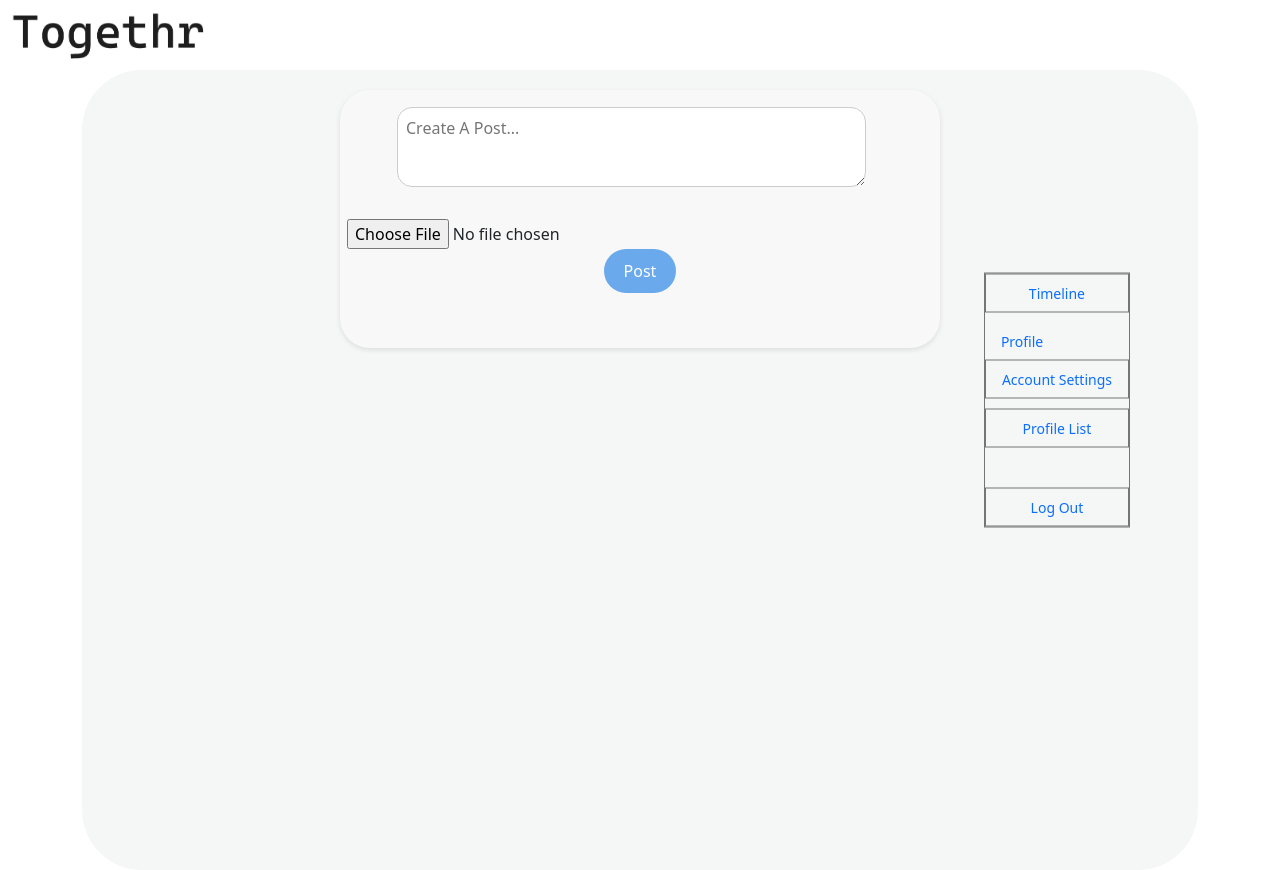
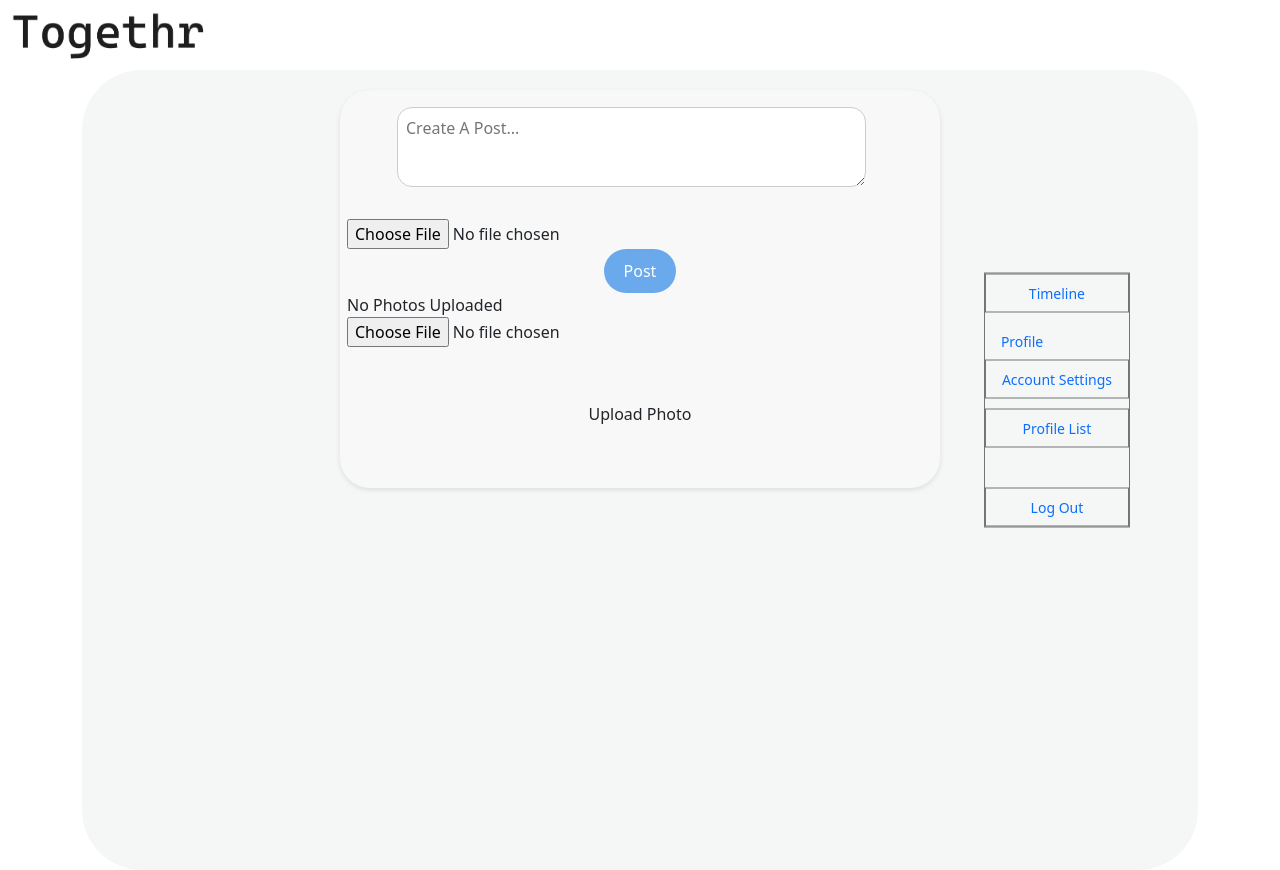
Before and after one commit to adrimsaav/togethr-app, a Django app: page /timeline/ in a window 1280 px wide. Run offline with Django 4.2, Linux system fonts and the light colour scheme; the visitor is signed in with stand-in values (Sample User, id 1); data that the repository does not hold is empty.

Commit message:
Attempt AWS

```diff
--- a/togethr/main_app/models.py
+++ b/togethr/main_app/models.py
@@ -19,12 +19,6 @@ class Post(models.Model):
     def likes(self):
         return self.like.count()
 
-class Photo(models.Model):
-    user = models.ForeignKey(User, on_delete=models.CASCADE)
-    url = models.CharField(max_length=200)
-
-    def __str__(self):
-        return f"Posted by {self.user.username} @{self.url}"
 
 
 
@@ -68,3 +62,10 @@ def create_profile(sender, instance, created, **kwargs):
         user_profile.save()
 
 post_save.connect(create_profile, sender=User)
+
+class Photo(models.Model):
+    url = models.CharField(max_length=200)
+    user = models.ForeignKey(User, on_delete=models.CASCADE)
+
+    def __str__(self):
+        return f"Photo for user_id: {self.user_id} @{self.url}"
--- a/togethr/main_app/templates/timeline.html
+++ b/togethr/main_app/templates/timeline.html
@@ -10,6 +10,17 @@
             {{ form.as_p }}
             <input type="file" name="photo-file" accept="image/*">
             <button type="submit" class="post-button">Post</button>
+            {% for photo in user.photo_set.all %}
+                <img class="responsive-img card-panel" src="{{photo.url}}">
+            {% empty %}
+                <div class="card-panel teal-text center-align">No Photos Uploaded</div>
+            {% endfor %}
+            <form action="{% url 'add_photo' user.id %}" enctype="multipart/form-data" method="POST" class="card-panel">
+                {% csrf_token %}
+                <input type="file" name="photo-file">
+                <br><br>
+                <button type="submit" class="btn">Upload Photo</button>
+            </form>
         </form>
         <br><br>
     </div>
--- a/togethr/main_app/urls.py
+++ b/togethr/main_app/urls.py
@@ -21,5 +21,6 @@ urlpatterns = [
   path('like_comment/<int:pk>/', views.like_comment, name='like_comment'),
   # asw adding pictures
   path('post/<int:pk>/add_photo/', views.add_photo, name='add_photo'),
+  path('profile/<int:pk>/add_photo/', views.add_photo, name='add_photo'),
 
 ]
--- a/togethr/main_app/views.py
+++ b/togethr/main_app/views.py
@@ -147,6 +147,26 @@ def logout(request):
     return redirect('home')
 
 
+def add_photo(request, pk):
+    photo_file = request.FILES.get('photo-file', None)
+    if photo_file:
+        s3 = boto3.client('s3')
+        # need a unique "key" for S3 / needs image file extension too
+        key = uuid.uuid4().hex[:6] + photo_file.name[photo_file.name.rfind('.'):]
+        # just in case something goes wrong
+        try:
+            bucket = os.environ['S3_BUCKET']
+            s3.upload_fileobj(photo_file, bucket, key)
+            # build the full url string
+            url = f"{os.environ['S3_BASE_URL']}{bucket}/{key}"
+            # we can assign to cat_id or cat (if you have a cat object)
+            Photo.objects.create(url=url, id=pk)
+        except Exception as e:
+            print('An error occurred uploading file to S3')
+            print(e)
+    return redirect('detail', id=pk)
+
+
 # account settings
 @login_required
 def edit_posts(request):
```
Also changed, not shown: 1 other file.
